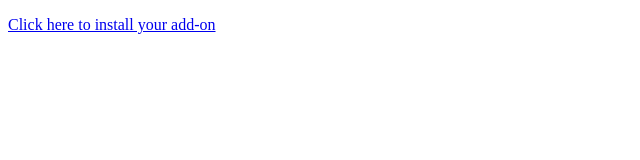
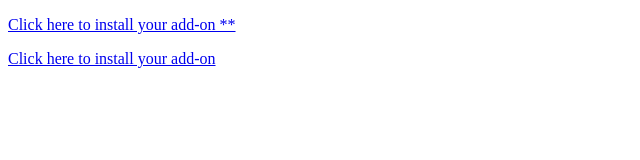
Before and after one commit to evans/siteblocker, a browser extension: page install.html in a window 1280 px wide. Shown: the whole page, without its empty margins (0-640 px from the left). Drawn offline with Linux system fonts and the light colour scheme.

Commit message:
deployed to addons and works as a signed, dl script doesn't run for some reason

```diff
--- a/install.html
+++ b/install.html
@@ -3,6 +3,7 @@
 <meta name="viewport" content="width=device-width; user-scalable=0" />
 </head>
 <body>
-<p><a href="build.xpi">Click here to install your add-on</a></p>
+<p><a href="./site_block-0.1-fx.xpi">Click here to install your add-on **</a></p>
+<p><a href="./build.xpi">Click here to install your add-on</a></p>
 </body>
 </html>
```
Also changed, not shown: package.json (added, +29 -0 lines), manifest.json, 4 other files.
